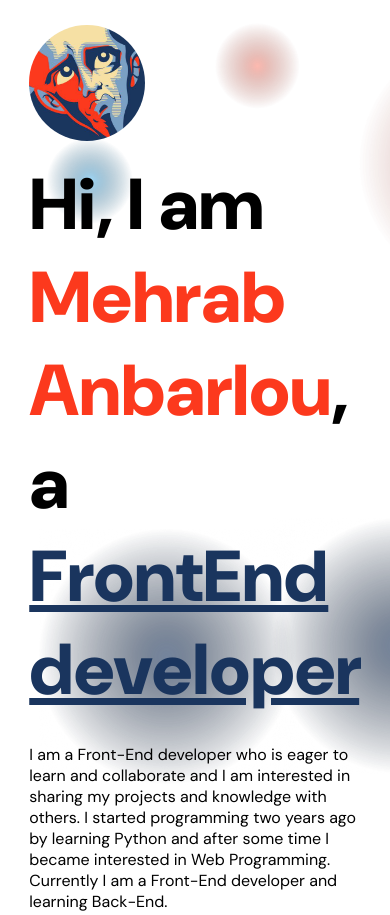
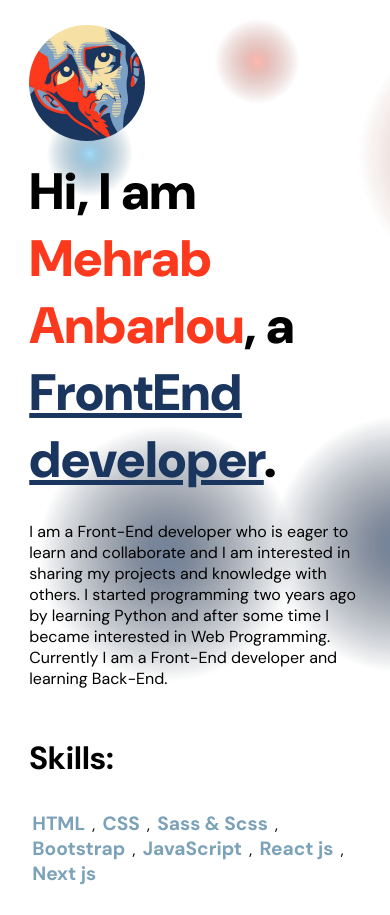
Before and after one commit to Mehrabios/mehrabios.github.io, a plain HTML site: page index.html in a window 390 px wide. Shown: the top 915 px of the page. Drawn offline with Linux system fonts and the light colour scheme.

Commit message:
Font-Size Changed

```diff
--- a/Styles/style.css
+++ b/Styles/style.css
@@ -71,7 +71,7 @@ header .content {
     border-radius: 100%;
 }
 header .content .title h1 {
-    font-size: 5rem !important;
+    font-size: 5rem;
     font-weight: 900;
     margin: 12px auto;
 }
@@ -221,7 +221,7 @@ footer .content .copyright-text p {
         overflow-x: hidden;
     }
     header .content .title h1 {
-        font-size: 2.8rem !important;
+        font-size: 3.2rem !important;
         text-align: start;
     }
     header .content .paragraph p {
@@ -232,9 +232,6 @@ footer .content .copyright-text p {
     header .content {
         width: 85%;
     }
-    header .content .title h1 {
-        font-size: 4.5rem !important;
-    }
     header .lightblue-fade-circle {
         width: 22%;
     }
```
